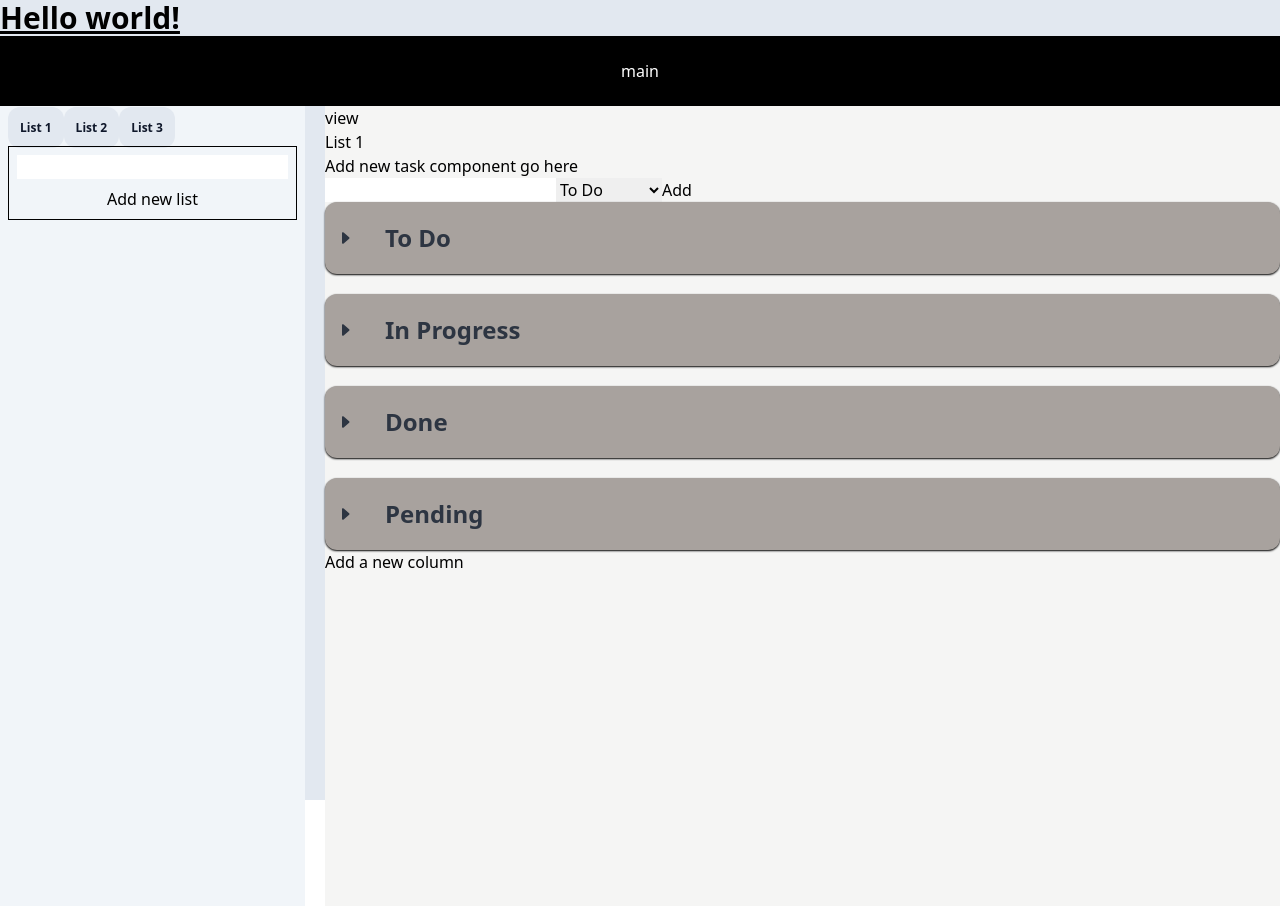
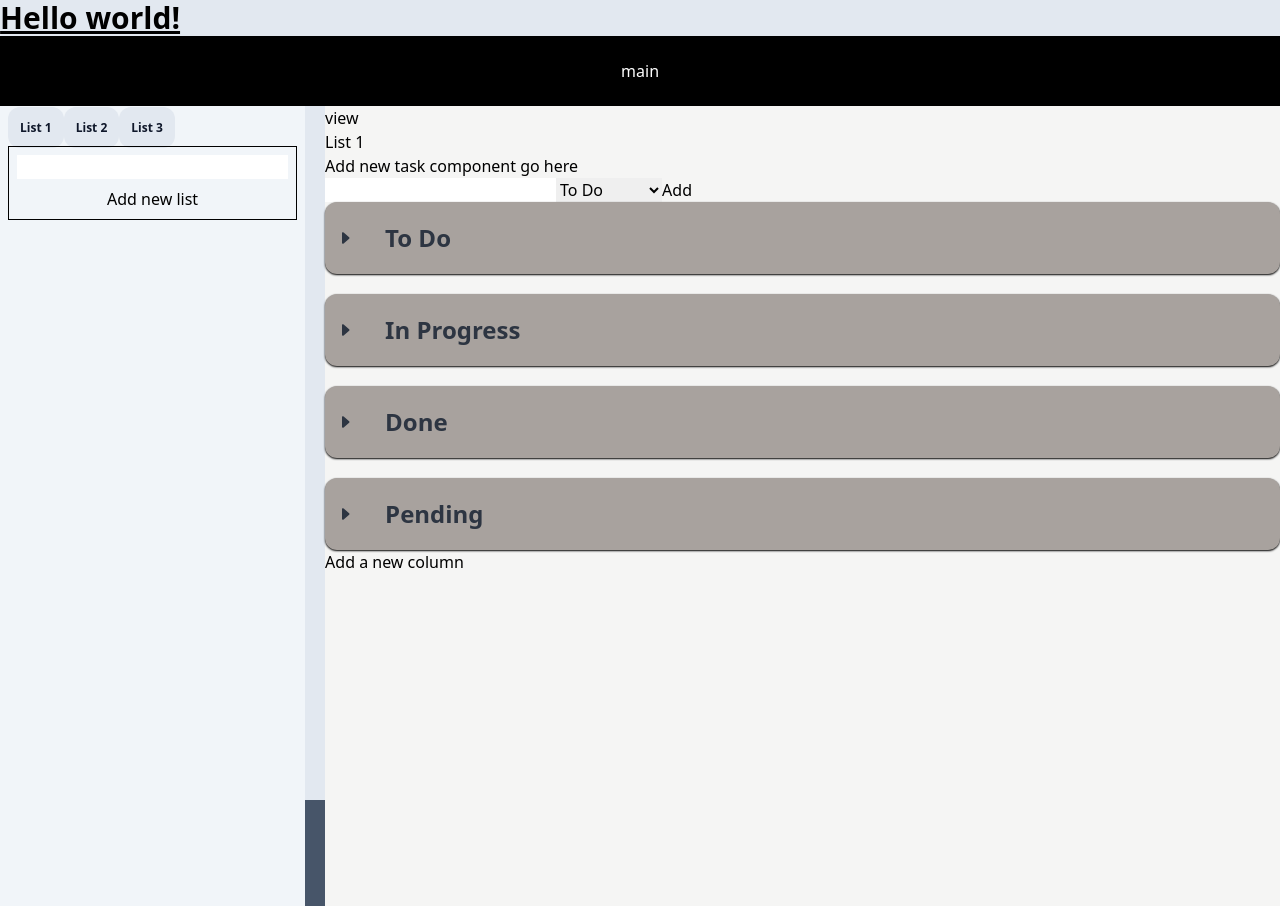
Before and after one commit to Steven20230315/Focus, a React (Vite) app: page / in a window 1280 px wide. Built offline with nearby package versions, Linux system fonts and the light colour scheme.

Commit message:
refactor: Replace index.css with input.css and update styles
Added `padding:0.05px`to both `#root` and `body` elements to prevent
margin collapse. I didn't even know this could happen. Wasted a lot of
time trying to figure out WTH happened. Not a fan.

```diff
--- a/src/index.css
+++ /dev/null
@@ -1,3 +0,0 @@
-@tailwind base;
-@tailwind components;
-@tailwind utilities;
--- /dev/null
+++ b/src/input.css
@@ -0,0 +1,11 @@
+@tailwind base;
+@tailwind components;
+@tailwind utilities;
+
+#root,
+body {
+  width: 100vw;
+  padding: 0.05px;
+  height: 100vh;
+  background-color: #475569;
+}
--- a/src/main.tsx
+++ b/src/main.tsx
@@ -4,10 +4,8 @@ import App from './App.tsx';
 // import GlobalStyles from "./GlobalStyles.ts";
 import { store } from './store.ts';
 import { Provider } from 'react-redux';
-import './index.css';
-ReactDOM.createRoot(
-  document.getElementById('root')!,
-).render(
+import './input.css';
+ReactDOM.createRoot(document.getElementById('root')!).render(
   <React.StrictMode>
     <Provider store={store}>
       {/* <GlobalStyles /> */}
```
